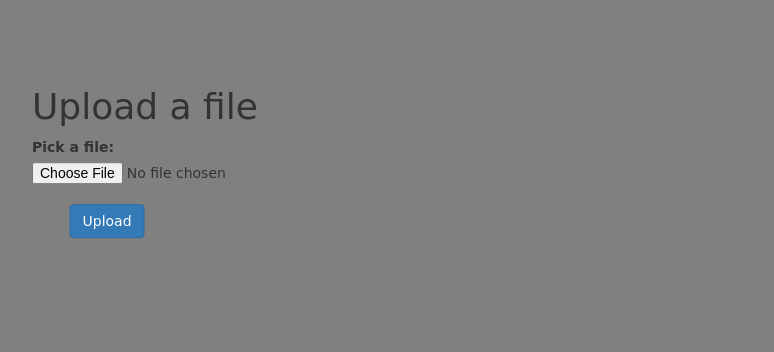
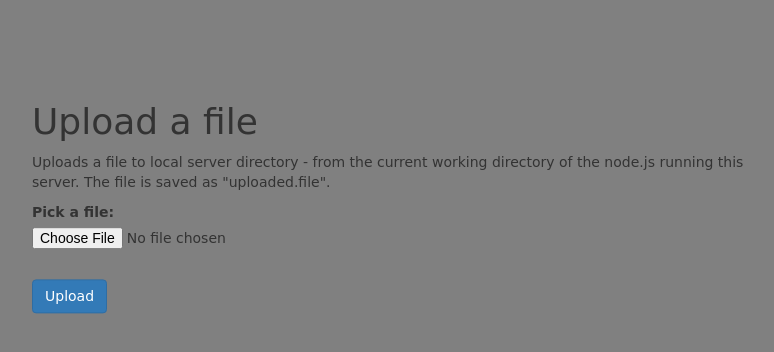
Before and after one commit to bhbmaster/node-upload-file, a website: page index.html in a window 1280 px wide. Shown: the whole page, without its empty margins (234-1008 px from the left). Drawn offline with nearby package versions, Linux system fonts and the light colour scheme; a web font is replaced by a local one.

Commit message:
moved things and more info in console.log

```diff
--- a/index.html
+++ b/index.html
@@ -22,12 +22,13 @@
         }
         .upbutton {
             transform: translateY(30%);
-            transform: translateX(50%);
+            /* transform: translateX(50%); */
         }
     </style>
     <body>
         <div id="main">
         <h1>Upload a file</h1>
+        <p>Uploads a file to local server directory - from the current working directory of the node.js running this server. The file is saved as "uploaded.file".</p>
         <form  action="fileupload" method="POST" enctype="multipart/form-data">
             <label for="filePath">Pick a file:</label>
             <input type="file" class="form-control-file" name="filePath">
--- a/server.js
+++ b/server.js
@@ -12,7 +12,7 @@ const data = fs.readFile("index.html", 'utf8', (err, data) => {
     //console.log(dt)
 
     const server = http.createServer((req,res) => {
-        console.log("request",req.method)
+        console.log("request",req.method,"from",req.url)
         if ( req.url == "/fileupload" && req.method == "POST") {
             //console.log("we uploading!")
             const form = new formidable.IncomingForm()
```
